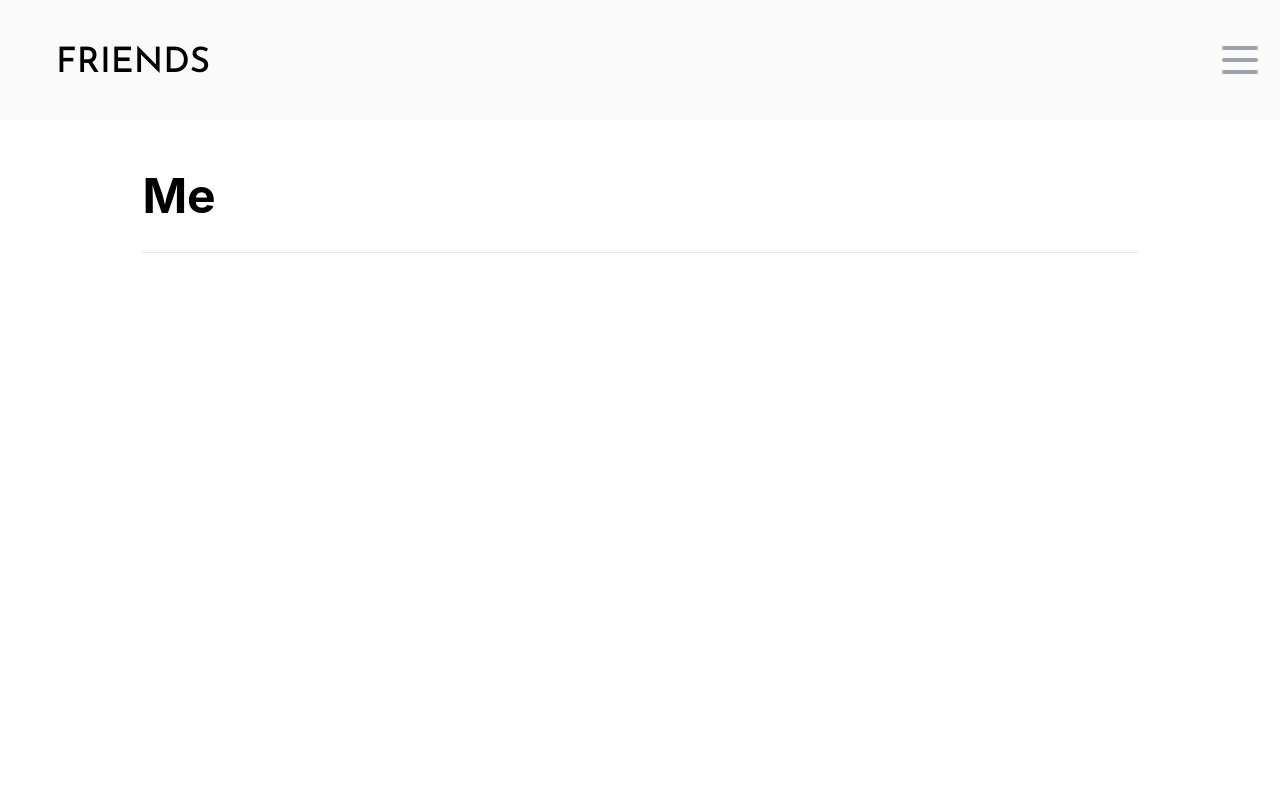
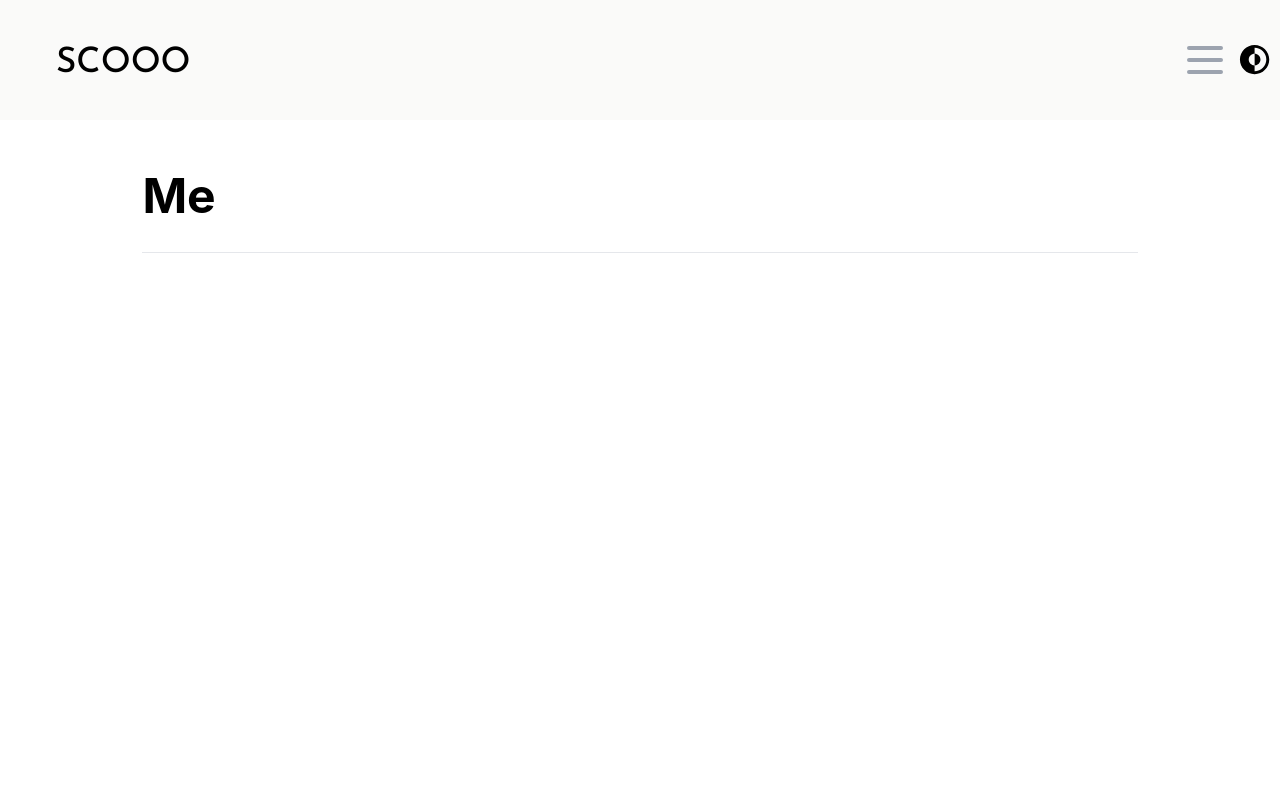
Before and after one commit to scooomaker/BlogChain, a Next.js app: page /friends in a window 1280 px wide. Shown: the top 800 px of the page. Built offline with nearby package versions, Linux system fonts and the light colour scheme; a web font is replaced by a local one.

Commit message:
modify Navbar (delete props)

```diff
--- a/components/Navbar.tsx
+++ b/components/Navbar.tsx
@@ -1,10 +1,7 @@
-import { Fragment } from 'react'
-import { AppProps } from 'next/app';
-import { Disclosure, Menu, Transition } from '@headlessui/react'
-import { BellIcon, MenuIcon, XIcon } from '@heroicons/react/outline'
-import { AiOutlineHome } from 'react-icons/ai'
-import { BiHome } from 'react-icons/bi'
-
+import { Disclosure } from '@headlessui/react'
+import { MenuIcon, XIcon } from '@heroicons/react/outline'
+import { CgDarkMode } from "react-icons/cg";
+import { IconContext } from "react-icons";
 
 
 function classNames(...classes: string[]) {
@@ -14,31 +11,40 @@ function classNames(...classes: string[]) {
 const logo = "https://tailwindui.com/img/logos/workflow-mark.svg?color=indigo&shade=500"
 const profile_img = '/images/sea1.png'
 // we must uses /images/xxx.png to change img
+let switchdark: boolean = false;
 
-
-export default function Navbar(props: { name: string }) {
-  let cur1 = false, cur2 = false, cur3 = false, cur4 = false;
-  let name:string;
-  switch (props.name) {
-    case 'index': cur1 = true; name = 'home'; break;
-    case 'blog': cur2 = true;name = 'blog'; break;
-    case 'friends': cur3 = true;name = 'friends'; break;
-    case 'project': cur4 = true; name = 'project';break;
-    default:break;
-  }
+export default function Navbar() {
+  // let cur1 = false, cur2 = false, cur3 = false, cur4 = false;
+  // let name: string;
+  // switch (props.name) {
+  //   case 'index': cur1 = true; name = 'home'; break;
+  //   case 'blog': cur2 = true; name = 'blog'; break;
+  //   case 'friends': cur3 = true; name = 'friends'; break;
+  //   case 'project': cur4 = true; name = 'project'; break;
+  //   default: break;
+  // }
 
 
   const navigation = [
-    { name: 'Home', href: '/', current: cur1 },
-    { name: 'Blog', href: '/blog/', current: cur2 },
-    { name: 'Friends', href: '/friends', current: cur3 },
-    { name: 'Project', href: '/project', current: cur4 },
+    { name: 'Home', href: '/'},
+    { name: 'Blog', href: '/blog/'},
+    { name: 'Friends', href: '/friends'},
+    { name: 'Project', href: '/project'},
   ]
+
+
+  // let mediadark = window.matchMedia('(prefers-color-scheme: dark)').matches;
+  // if (mediadark)
+  // {
+  //   document.documentElement.classList.add('dark');
+  //   switchdark = true;
+  // }
+  // const toggleSwitch = document.querySelector();
 
 
   return (
 
-    <Disclosure as="nav" className="bg-stone-50 sticky top-0 z-40">
+    <Disclosure as="nav" className="colorchange sticky top-0 z-40 bg-stone-50 ">
       {({ open }) => (
         <>
           <div className="mx-auto px-2">
@@ -48,7 +54,8 @@ export default function Navbar(props: { name: string }) {
                 {/* image here */}
                 <div className="flex-shrink-0 flex items-center">
                   <div className='uppercase  text-[35px] font-JosefinSans mb-0 pb-0 pt-2 mobile:text-[20px] pad:text-[28px] select-none'>
-                    {name}
+                    {/* {name} */}
+                    scooo
                   </div>
                   {/* <imgont-bold
                     className="block h-8 w-auto"
@@ -67,10 +74,9 @@ export default function Navbar(props: { name: string }) {
                       as="a"
                       href={item.href}
                       className={classNames(
-                        item.current ? ' text-black' : 'text-slate-500',
-                        'navfunc uppercase text-[30px] font-thin pad:text-[25px]'
+                         'text-slate-500 navfunc uppercase text-[30px] font-thin pad:text-[25px]'
                       )}
-                      aria-current={item.current ? 'page' : undefined}
+                      // aria-current={item.current ? 'page' : undefined}
                     >
                       {item.name}
                     </Disclosure.Button>
@@ -95,6 +101,21 @@ export default function Navbar(props: { name: string }) {
               </Disclosure.Button>
 
 
+              <div className='cursor-pointer' onClick={() => {
+                if (switchdark == false) {
+                  document.documentElement.classList.add('dark');
+                  switchdark = true;
+                } else {
+                  document.documentElement.classList.remove('dark');
+                  switchdark = false;
+                }
+              }}
+
+              >
+                <IconContext.Provider value={{ size: '2.2em' }}>
+                  <CgDarkMode />
+                </IconContext.Provider>
+              </div>
 
 
             </div>
@@ -111,10 +132,9 @@ export default function Navbar(props: { name: string }) {
                   as="a"
                   href={item.href}
                   className={classNames(
-                    item.current ? ' text-black' : 'text-slate-500',
-                    'block px-3 py-2 rounded-md text-base ml-12 mr-12 uppercase mobile:ml-3'
+                    'text-slate-500 block px-3 py-2 rounded-md text-base ml-12 mr-12 uppercase mobile:ml-3'
                   )}
-                  aria-current={item.current ? 'page' : undefined}
+                  // aria-current={item.current ? 'page' : undefined}
                 >
                   {item.name}
                 </Disclosure.Button>
--- a/pages/_app.tsx
+++ b/pages/_app.tsx
@@ -5,14 +5,16 @@ import Head from 'next/head'
 
 function MyApp({ Component, pageProps }: AppProps) {
   return (
-    <>
+    <div className='colorchange'>
 
       <Head>
         <link rel="icon" href="../public/favicon.ico" />
       </Head>
-      < Component {...pageProps} />
+
+        < Component {...pageProps} />
+
       <Footer />
-    </>
+    </div>
 
   )
 
--- a/pages/_document.tsx
+++ b/pages/_document.tsx
@@ -11,7 +11,7 @@ export default function Document() {
                 <link
                     rel="stylesheet" href="https://fonts.googleapis.com/css2?family=Josefin+Sans:wght@500&family=Mr+Dafoe&family=Mrs+Sheppards&family=Qwitcher+Grypen&family=Satisfy&display=swap"
                 />
-
+                <link href="https://cdn.jsdelivr.net/npm/remixicon@2.5.0/fonts/remixicon.css" rel="stylesheet" />
             </Head>
 
             <body>
--- a/pages/friends.tsx
+++ b/pages/friends.tsx
@@ -7,7 +7,7 @@ const profileImg = '/images/sea1.png'
 function friends() {
   return (
     <>
-      <Navbar name="friends" />
+      <Navbar />
       <main className='h-screen'>
         <div className="max-w-[1200px] mx-auto apple text-[48px] py-[5vh] px-[8vw] font-bold">
           Me
--- a/pages/index.tsx
+++ b/pages/index.tsx
@@ -1,5 +1,4 @@
 import type { NextPage } from 'next'
-import Head from 'next/head'
 import Navbar from '../components/Navbar'
 
 
@@ -8,16 +7,19 @@ const Home: NextPage = () => {
   return (
     <>
 
+      {/* <div className=''> */}
+      <Navbar/>
+
+        {/* <video autoPlay loop muted playsInline className='absolute w-full h-full object-cover z-0'>
+          <source src='/video/video.mp4' />
+        </video> */}
 
 
-      <div className='z-auto'>
-        <Navbar name="index" />
-        <div className="pages flex font-MrDafoe pl-8 h-screen items-center mobile:text-[60px] pad:text-[96px] pc:text-[128px] pc:pl-[90px] 4k:text-[140px] 4k:pl-[100px] select-none">
+        <div className="pages flex font-MrDafoe pl-8 h-screen items-center mobile:text-[60px] pad:text-[96px] pc:text-[128px] pc:pl-[90px] 4k:text-[140px] 4k:pl-[100px] select-none colorchange">
           <div className=''> Hi, I am scooo.</div>
 
         </div>
-      </div>
-
+      {/* </div> */}
 
     </>
 
--- a/pages/project.tsx
+++ b/pages/project.tsx
@@ -4,7 +4,7 @@ import Navbar from '../components/Navbar'
 function project() {
     return (
         <>
-            <Navbar name="project" />
+            <Navbar />
             <main className='h-screen'>
                 <div className="max-w-[1200px] mx-auto apple text-[48px] py-[5vh] px-[8vw] font-bold">
                     Project
--- a/styles/globals.css
+++ b/styles/globals.css
@@ -2,7 +2,15 @@
 @tailwind components;
 @tailwind utilities;
 
+
+
 @layer utilities {
+  .colorchange{
+    @apply dark:bg-[#101010] dark:text-white;
+  }
+  /* .darknav{
+    @apply dark:bg-zinc-900 dark:text-white;
+  } */
 
   .discript-text {
     overflow: hidden;
--- a/tailwind.config.js
+++ b/tailwind.config.js
@@ -1,5 +1,6 @@
 /** @type {import('tailwindcss').Config} */
 module.exports = {
+  darkMode: 'class',
   content: [
     "./pages/**/*.{js,ts,jsx,tsx}",
     "./components/**/*.{js,ts,jsx,tsx}",
```
Also changed, not shown: 1 other file (tests, documents, lock files or other folders).
